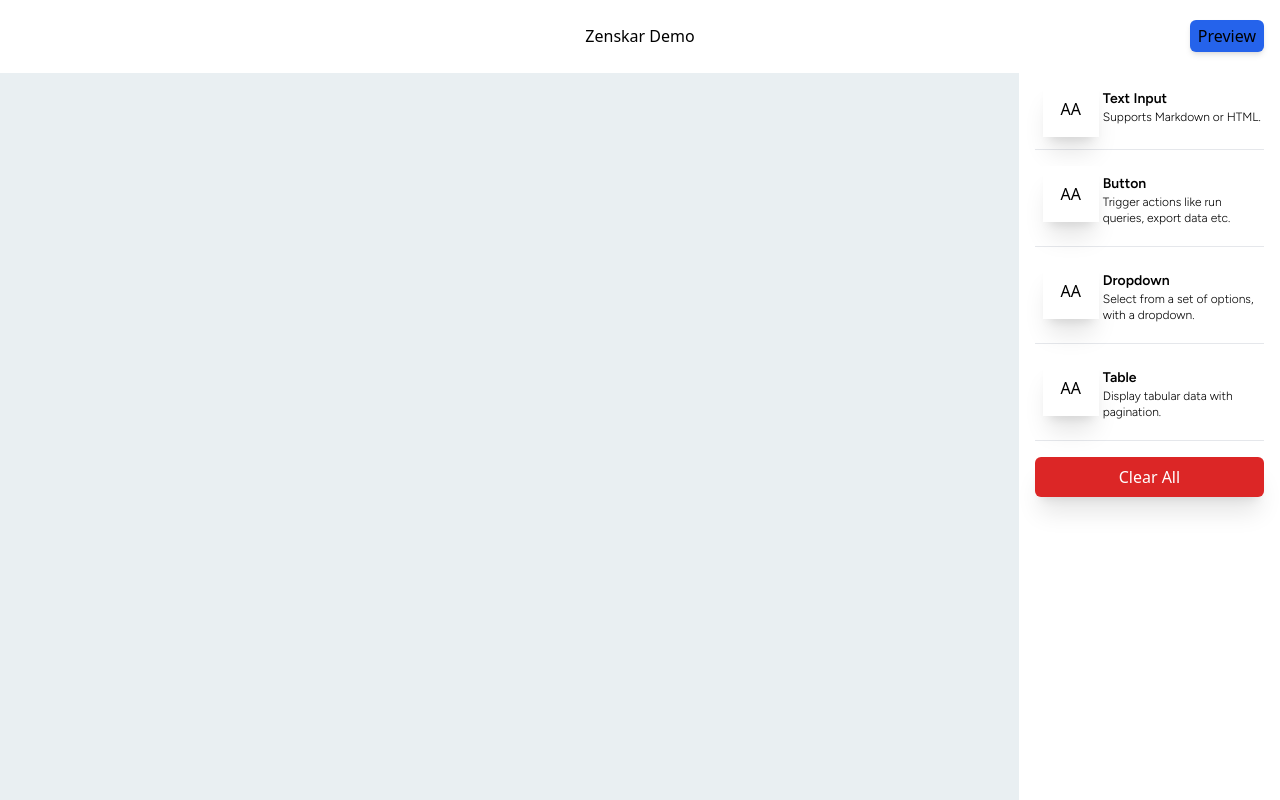
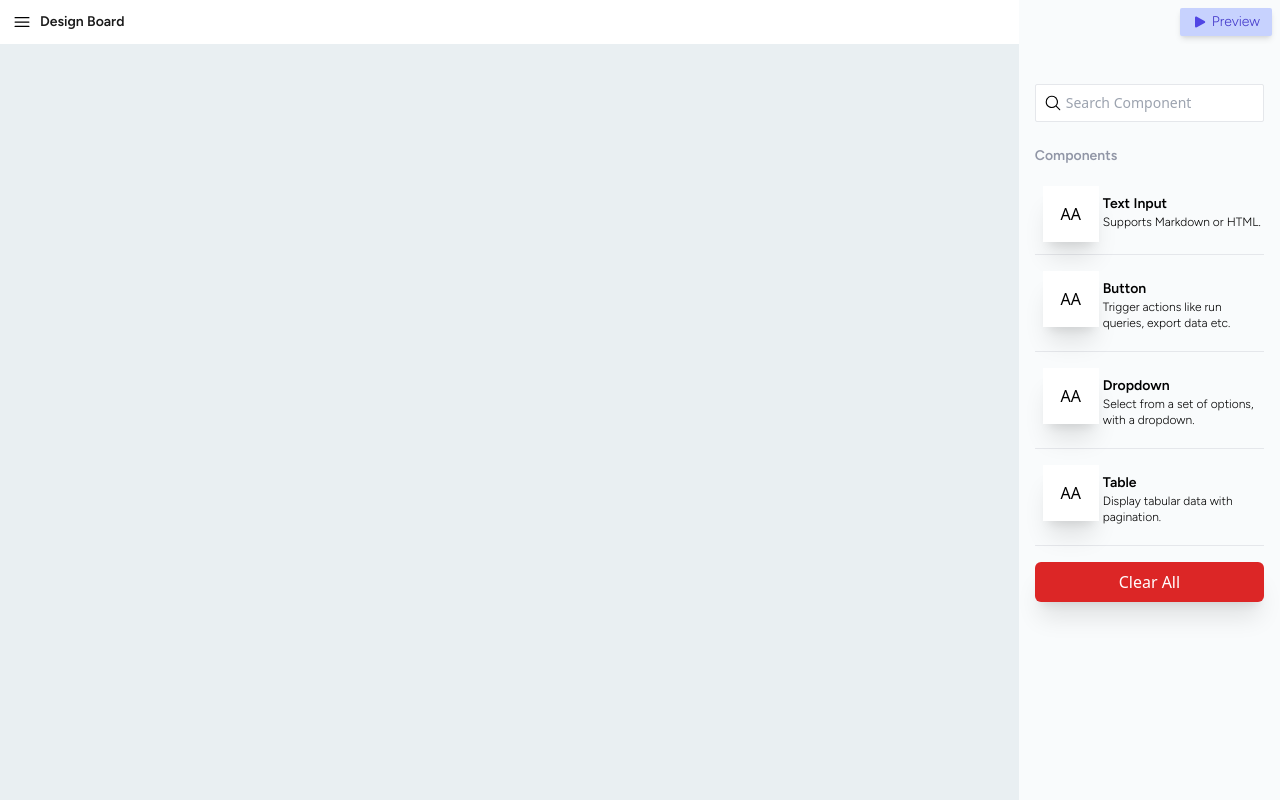
Before and after one commit to Bhrugu14/dynamic-dashboard, a React (Vite) app: page / in a window 1280 px wide. Built offline with nearby package versions, Linux system fonts and the light colour scheme.

Commit message:
Editor Picker update, search bar added

```diff
--- a/src/container/mainContainer.tsx
+++ b/src/container/mainContainer.tsx
@@ -1,5 +1,6 @@
 import React, { useState } from "react";
 import { Outlet, useLocation, useNavigate } from "react-router-dom";
+import { Bars3Icon, PlayIcon } from "@heroicons/react/24/solid";
 // import { EditorPicker } from "../screen/editor/editorPicker";
 
 const MainContainer = () => {
@@ -9,16 +10,27 @@ const MainContainer = () => {
   return (
     <div className="flex min-h-screen h-full flex-1 max-w-full w-full overflow-x-hidden">
       <div className={`flex flex-col flex-1 min-h-screen h-full w-full`}>
-        <header className="App-header flex justify-between px-4">
-          <label className="flex flex-1">{""}</label>
-          <label className="text-base flex flex-2">{"Zenskar Demo"}</label>
-          <div className="flex flex-1 justify-end">
+        <header className="flex justify-between w-full items-center">
+          <div className="flex flex-1 bg-white py-2 px-3">
+            <Bars3Icon className="h-5 w-5" aria-hidden="true" />
+            <label className="flex ml-2 font-FigTree font-semibold text-sm text-title">
+              {"Design Board"}
+            </label>
+          </div>
+          <div className="flex justify-end w-[20.4%] bg-sidebar py-2 pr-2">
             <button
               onClick={() =>
                 location.pathname === "/" ? navigate("/preview") : navigate(-1)
               }
-              className="bg-blue-600 text-base px-2 py-1 rounded-md shadow-md flex "
+              className="bg-indigo-200 px-3 py-1 rounded-sm shadow-md flex text-indigo-700 font-FigTree text-sm items-center"
             >
+              {location.pathname === "/" && (
+                <PlayIcon
+                  className="h-4 w-4 mr-1"
+                  aria-hidden="true"
+                  fill="#5046E4"
+                />
+              )}
               {location.pathname === "/" ? "Preview" : "Back"}
             </button>
           </div>
--- a/src/index.css
+++ b/src/index.css
@@ -8,3 +8,6 @@ input:-webkit-autofill:active {
   transition: background-color 5000s ease-in-out 0s;
   -webkit-box-shadow: inherit !important;
 }
+input:focus-visible {
+  outline: transparent auto 1px;
+}
--- a/src/screen/editor/editorPicker.tsx
+++ b/src/screen/editor/editorPicker.tsx
@@ -1,6 +1,8 @@
-import React from "react";
+import React, { useState } from "react";
 import { ComponentButton } from "../../component";
 import { useBoxContext } from "../../context";
+import { MagnifyingGlassIcon } from "@heroicons/react/24/solid";
+
 // import { getBoxComponents, setBoxComponents } from "../../reduxStore/boxSlices";
 // import { useAppDispatch, useAppSelector } from "../../reduxStore/hooks";
 import {
@@ -11,6 +13,7 @@ import {
 import { componentData } from "./constant";
 
 export const EditorPicker = () => {
+  const [searchText, setSearchText] = useState("");
   const boxCtx = useBoxContext();
   const addComponent = (component) => {
     let boxData = getWithExpiry("position");
@@ -44,9 +47,28 @@ export const EditorPicker = () => {
   };
 
   return (
-    <div className="w-3/12 px-4">
-      {/* <input /> */}
-      {componentData.map((i, k) => (
+    <div className="w-3/12 px-4 bg-sidebar">
+      <div className="flex border border-dim/1 rounded-sm items-center mt-10 bg-white py-2 px-2">
+        <MagnifyingGlassIcon
+          className="h-5 w-5 mr-1"
+          aria-hidden="true"
+          fill="black"
+        />
+        <input
+          className="bg-white text-sm text-title w-full"
+          placeholder="Search Component"
+          value={searchText}
+          onChange={(e) => setSearchText(e.target.value)}
+        />
+      </div>
+      <label className="font-FigTree text-sm text-dim font-semibold text-right w-full flex mt-6 mb-3">
+        Components
+      </label>
+      {componentData.map((i, k) => {
+        if (!i.title.includes(searchText)) {
+          return null;
+        }
+        return (
           <ComponentButton
             key={"com" + k}
             className="mb-2"
@@ -54,7 +76,8 @@ export const EditorPicker = () => {
             description={i.description}
             addComponent={() => addComponent(i.component)}
           />
-      ))}
+        );
+      })}
       <button
         onClick={onDeleteComponentData}
         className="bg-red-600 text-white py-2 w-full rounded-md shadow-xl mt-2"
--- a/src/screen/preview/index.tsx
+++ b/src/screen/preview/index.tsx
@@ -1,16 +1,14 @@
 import React, { useEffect, useState } from "react";
 import { DragBox } from "../../component";
 import { getWithExpiry } from "../../utils/storeData";
+interface BoxesProps {
+  x?: number;
+  y?: number;
+  data?: any;
+}
 
 export const Preview = (props) => {
-  const [boxes, setBoxes] = useState([
-    {
-      id: new Date().toString(),
-      x: 50,
-      y: 50,
-      data: "button",
-    },
-  ]);
+  const [boxes, setBoxes] = useState<BoxesProps[] | any>([]);
   const [extra, setExtra] = useState(0);
 
   useEffect(() => {
@@ -20,16 +18,11 @@ export const Preview = (props) => {
       console.log("savedPosition", savedPosition);
       if (savedPosition) {
         setBoxes(savedPosition);
-      } else {
-        setBoxes([
-          {
-            id: new Date().toDateString(),
-            x: 50,
-            y: 50,
-            data: "button",
-          },
-        ]);
+        setExtra(extra + 1);
       }
+    } else {
+      setBoxes([]);
+      setExtra(extra + 1);
     }
   }, []);
 
--- a/tailwind.config.cjs
+++ b/tailwind.config.cjs
@@ -8,6 +8,9 @@ module.exports = {
       },
       colors: {
         background: "#e9eff2",
+        sidebar: "#F9FBFC",
+        title: "#1A1A1A",
+        dim: "#9196A6",
       },
     },
   },
```
Lines whose indentation alone changed are shown as unchanged.
